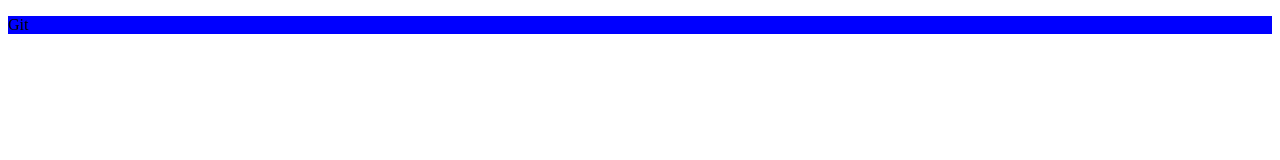
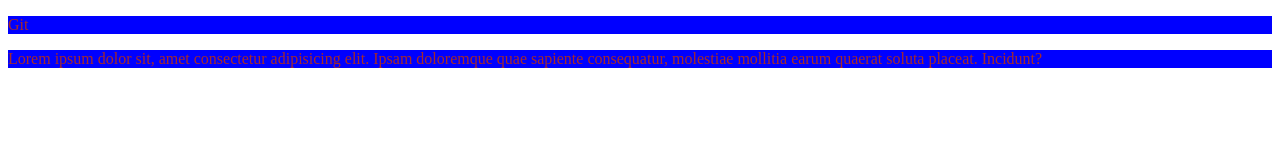
Before and after one commit to AndreyWetrow/ItDoctor, a plain HTML site: page index.html in a window 1280 px wide. Drawn offline with Linux system fonts and the light colour scheme.

Commit message:
Наши первые изменения

```diff
--- a/css/style.css
+++ b/css/style.css
@@ -1,3 +1,4 @@
 p {
     background-color: blue;
+    color: brown;
 }
--- a/index.html
+++ b/index.html
@@ -8,5 +8,6 @@
 </head>
 <body>
     <p>Git</p>
+    <p>Lorem ipsum dolor sit, amet consectetur adipisicing elit. Ipsam doloremque quae sapiente consequatur, molestiae mollitia earum quaerat soluta placeat. Incidunt?</p>
 </body>
 </html>
```
